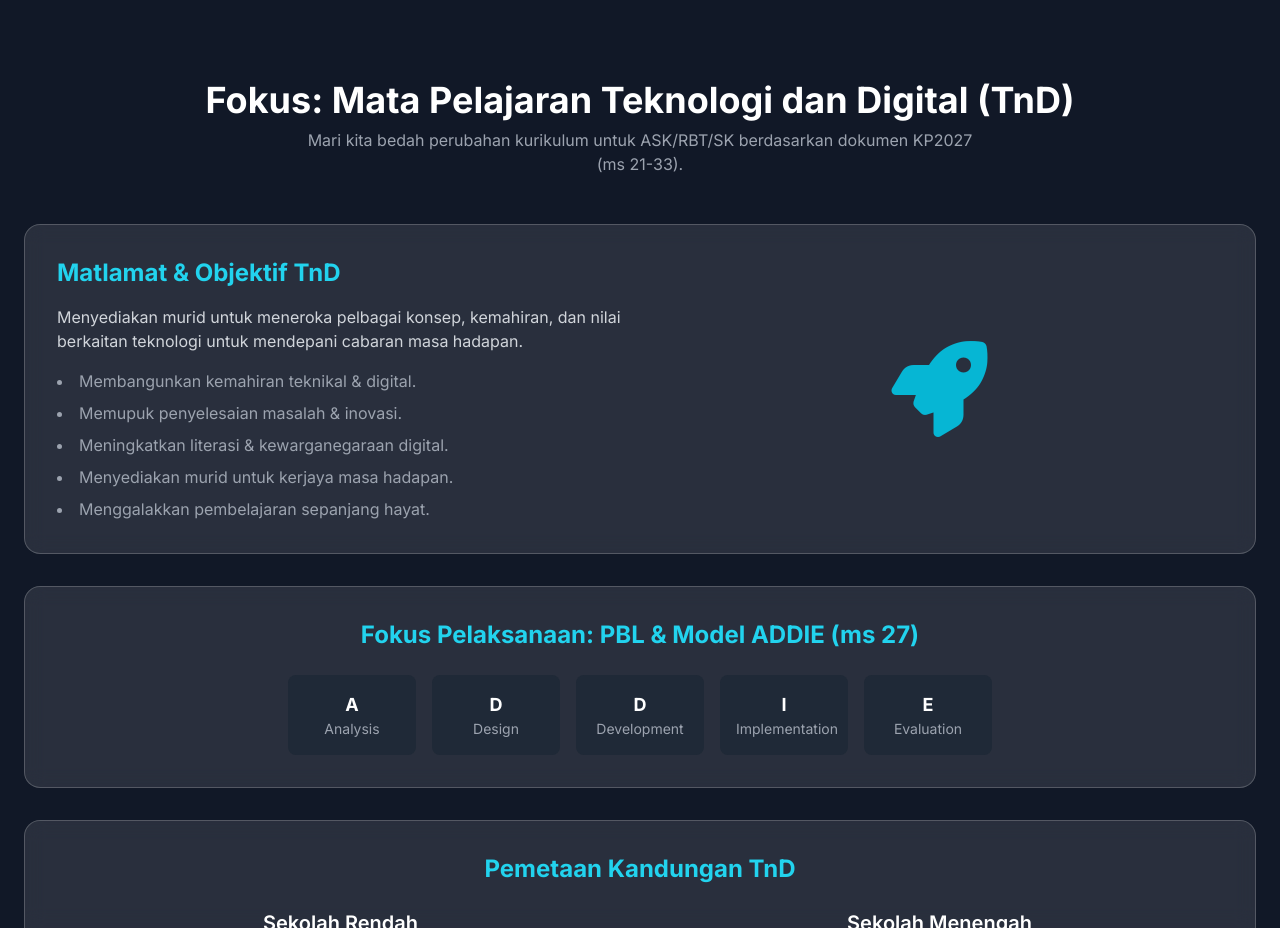
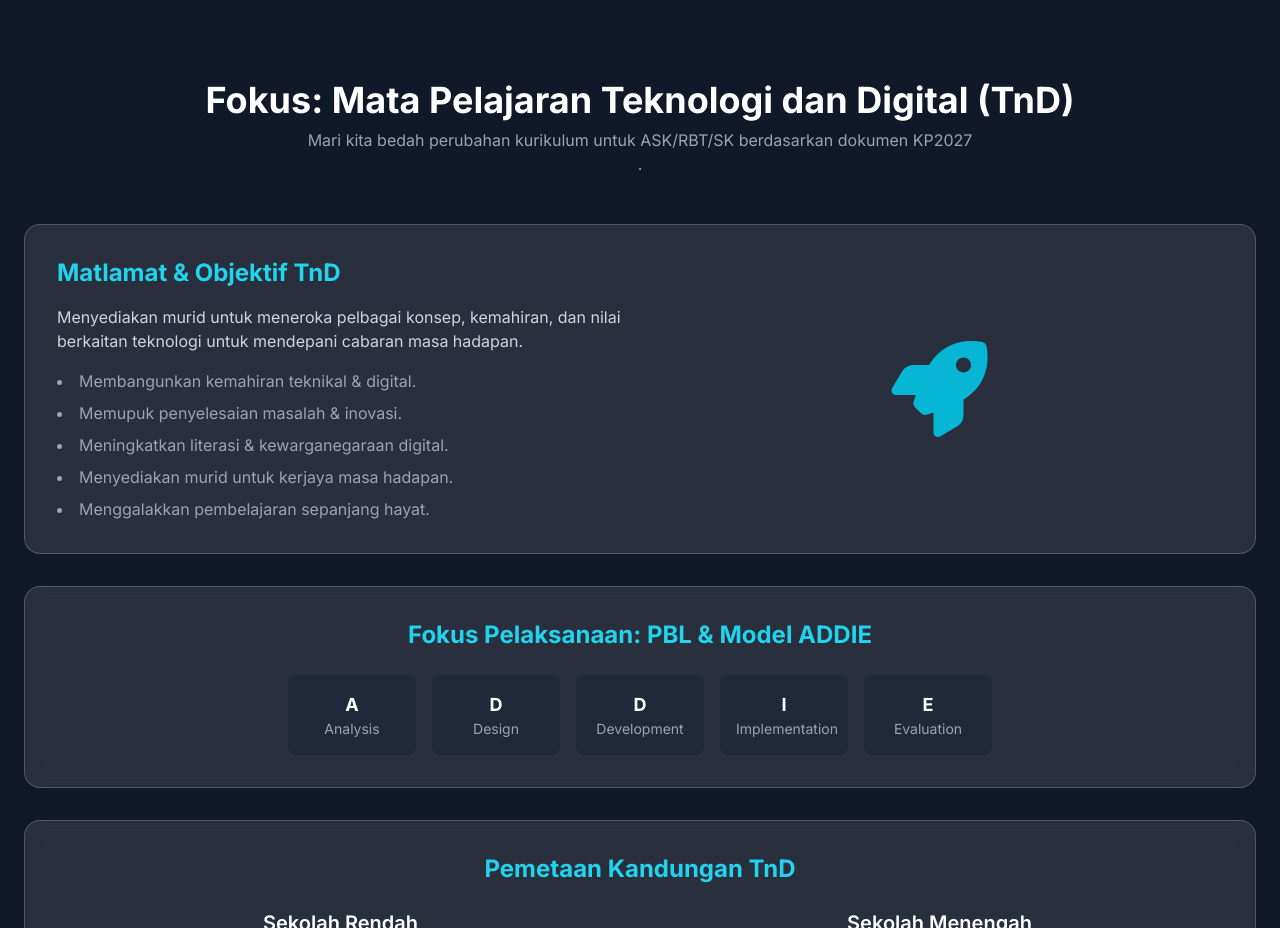
Before and after one commit to Samil-Mey/Ai-KP2027, a plain HTML site: page index.html in a window 1280 px wide. Shown: the part 920-1848 px from the top of the page. Drawn offline with nearby package versions, Linux system fonts and the light colour scheme.

Commit message:
Update index.html

```diff
--- a/index.html
+++ b/index.html
@@ -95,7 +95,7 @@
         <section id="fokus-kuri" class="py-20">
             <div class="text-center mb-12 slide-card">
                 <h2 class="text-3xl md:text-4xl font-bold mb-2">Fokus: Mata Pelajaran Teknologi dan Digital (TnD)</h2>
-                <p class="text-gray-400 max-w-2xl mx-auto">Mari kita bedah perubahan kurikulum untuk ASK/RBT/SK berdasarkan dokumen KP2027 (ms 21-33).</p>
+                <p class="text-gray-400 max-w-2xl mx-auto">Mari kita bedah perubahan kurikulum untuk ASK/RBT/SK berdasarkan dokumen KP2027 .</p>
             </div>
 
             <div class="space-y-8">
@@ -119,7 +119,7 @@
 
                 <!-- Fokus & Model ADDIE -->
                 <div class="slide-card glassmorphism p-8 rounded-2xl">
-                    <h3 class="text-2xl font-bold text-center text-cyan-400 mb-6">Fokus Pelaksanaan: PBL & Model ADDIE (ms 27)</h3>
+                    <h3 class="text-2xl font-bold text-center text-cyan-400 mb-6">Fokus Pelaksanaan: PBL & Model ADDIE </h3>
                     <div class="flex flex-wrap justify-center gap-4 text-center">
                         <div class="bg-gray-800 p-4 rounded-lg w-32">
                             <p class="font-bold text-lg">A</p>
```
